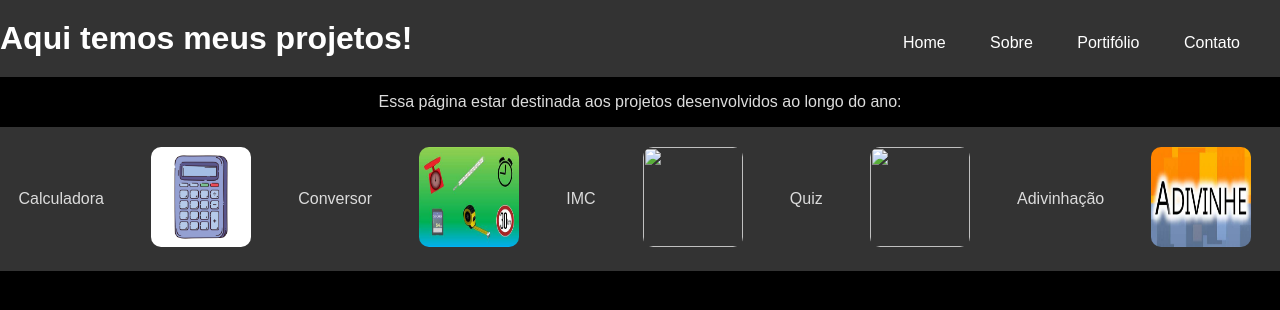
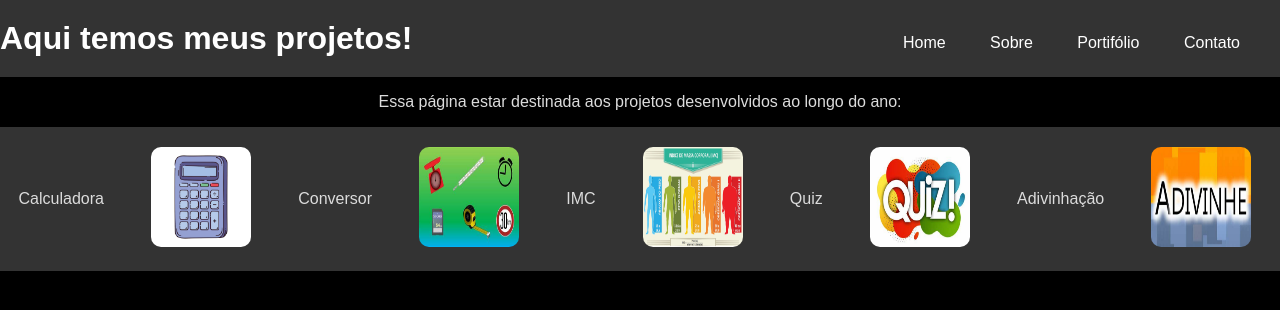
Before and after one commit to perplay66/perplay.github.io, a plain HTML site: page portifolio.html in a window 1280 px wide. Drawn offline with Linux system fonts and the light colour scheme.

Commit message:
Update portifolio.html

```diff
--- a/portifolio.html
+++ b/portifolio.html
@@ -28,10 +28,10 @@
         <a href="coversores.html"><img height="100" width="100" src="img/conversor.jfif"> </a>
         </a>
         <p>IMC</p>
-        <a href="imc.html"><img height="100" width="100" src="psite/img/imc.jfif">
+        <a href="imc.html"><img height="100" width="100" src="img/imc.jfif">
         </a>
         <p>Quiz</p>
-        <a href="quiz.html"><img height="100" width="100" src="psite/img/quiz.jfif">
+        <a href="quiz.html"><img height="100" width="100" src="img/quiz.jfif">
         </a>
         <p>Adivinhação</p>
         <a href="adivinhação.html"><img height="100" width="100" src="img/adivinhação.jfif">
```
